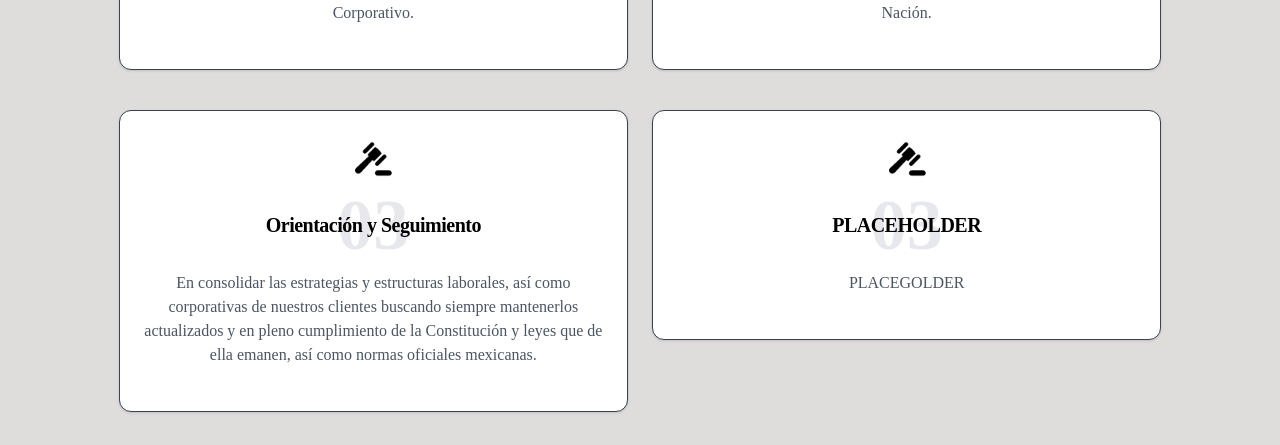
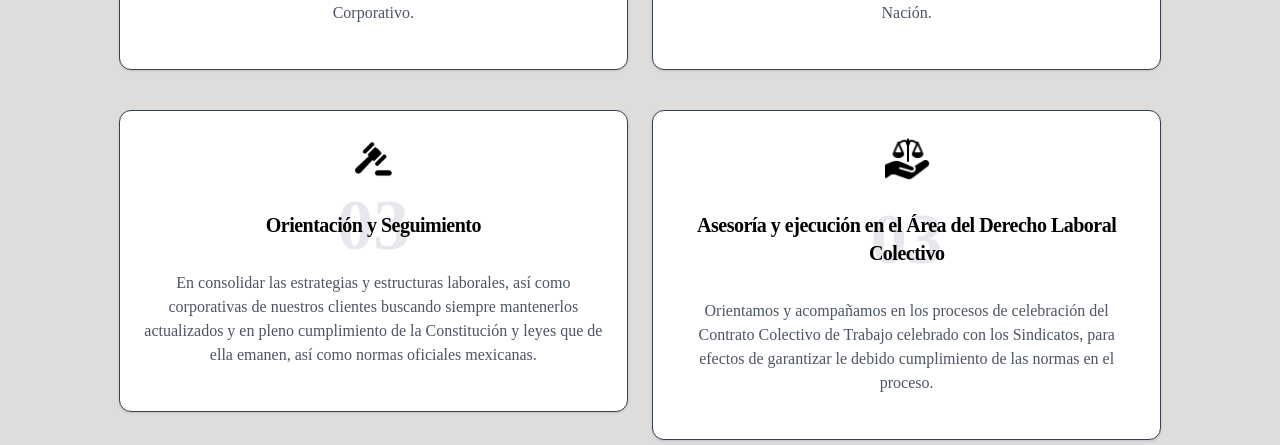
Before and after one commit to rickyjasso/molse-app, a React (Vite) app: page / in a window 1280 px wide. Shown: the part 1100-1545 px from the top of the page. Built offline with nearby package versions, Linux system fonts and the light colour scheme; a web font is replaced by a local one.

Commit message:
Added new Service

```diff
--- a/public/locales/en/translation.json
+++ b/public/locales/en/translation.json
@@ -44,5 +44,7 @@
     "laborComplianceAndDueDiligence": "Labor Compliance and Due Diligence",
     "laborComplianceAndDueDiligenceDescription": "Reviewing clients employment and labor strategies always seeking to maintain our clients in full compliance with Official Mexican Standards and laws.",
     "otherServices": "Other Services",
-    "otherServicesDescription": "Attending matters of Unions conflicts or negotiations, creating labor strategy for avoiding contingencies, attending and giving advice all year regarding new plannings considering amendments to the constitution, having our clients in compliance with every corporate and labor law matters."
+    "otherServicesDescription": "Attending matters of Unions conflicts or negotiations, creating labor strategy for avoiding contingencies, attending and giving advice all year regarding new plannings considering amendments to the constitution, having our clients in compliance with every corporate and labor law matters.",
+    "workrights" : "Advice and execution in the Area of Collective Labor Law",
+    "workrightsdesc" : "We guide and accompany in the processes of celebrating the Collective Bargaining Contract signed with the Unions, for the purposes of guaranteeing due compliance with the rules in the process."
   }
--- a/public/locales/es/translation.json
+++ b/public/locales/es/translation.json
@@ -44,5 +44,7 @@
     "laborComplianceAndDueDiligence": "Orientación y Seguimiento",
     "laborComplianceAndDueDiligenceDescription": "En consolidar las estrategias y estructuras laborales, así como corporativas de nuestros clientes buscando siempre mantenerlos actualizados y en pleno cumplimiento de la Constitución y leyes que de ella emanen, así como normas oficiales mexicanas.",
     "otherServices": "Otros Servicios",
-    "otherServicesDescription": "Atender asuntos de conflictos o negociaciones sindicales, crear estrategia laboral para evitar contingencias, atender y asesorar todo el año en nuevas planificaciones considerando reformas constitucionales, hacer que nuestros clientes cumplan con todos los asuntos corporativos y de derecho laboral."
+    "otherServicesDescription": "Atender asuntos de conflictos o negociaciones sindicales, crear estrategia laboral para evitar contingencias, atender y asesorar todo el año en nuevas planificaciones considerando reformas constitucionales, hacer que nuestros clientes cumplan con todos los asuntos corporativos y de derecho laboral.",
+    "workrights" : "Asesoría y ejecución en el Área del Derecho Laboral Colectivo",
+    "workrightsdesc" : "Orientamos y acompañamos en los procesos de celebración del Contrato Colectivo de Trabajo celebrado con los Sindicatos, para efectos de garantizar le debido cumplimiento de las normas en el proceso."
   }
--- a/src/scenes/servicios/index.tsx
+++ b/src/scenes/servicios/index.tsx
@@ -26,7 +26,7 @@ const Servicios = ({setSelectedPage}: Props) => {
         <Card title={t('laborComplianceAndDueDiligence')} body={t('laborComplianceAndDueDiligenceDescription')} id={t('3')} icon={services.services[2].icon}></Card>
       </div>
       <div className={`align-middle justify-center text-center ${isAboveMediumScreens ? "w-1/2" : ""}`}>
-        <Card title={t('PLACEHOLDER')} body={t('PLACEGOLDER')} id={t('3')} icon={services.services[2].icon}></Card>
+        <Card title={t('workrights')} body={t('workrightsdesc')} id={t('3')} icon={services.services[3].icon}></Card>
       </div>
     </div>
     )
--- a/src/shared/MolseServices.json
+++ b/src/shared/MolseServices.json
@@ -23,14 +23,8 @@
         "id": 4,
         "title": "Citas Concilatorias",
         "body": ["Prestamos atención a citas conciliatorias de carácter prejudicial, de acuerdo con el Nuevo Sistema de Justicia Laboral"],
-        "icon" : "icons\\otherlaw.png"
+        "icon" : "icons\\workrights.png"
 
-    },
-    {
-      "id": 5,
-      "title": "Implementacion de Base de datos",
-      "body": ["Ofrecemos la implementación de base de datos a traves de una plataforma digital, donde la empresa tendra acceso a toda la informacion y documentacion solicitada"],
-      "icon" : "icons\\otherlaw.png"
     }
     ]
   }
```
Also changed, not shown: public/icons/workrights.png (added).
